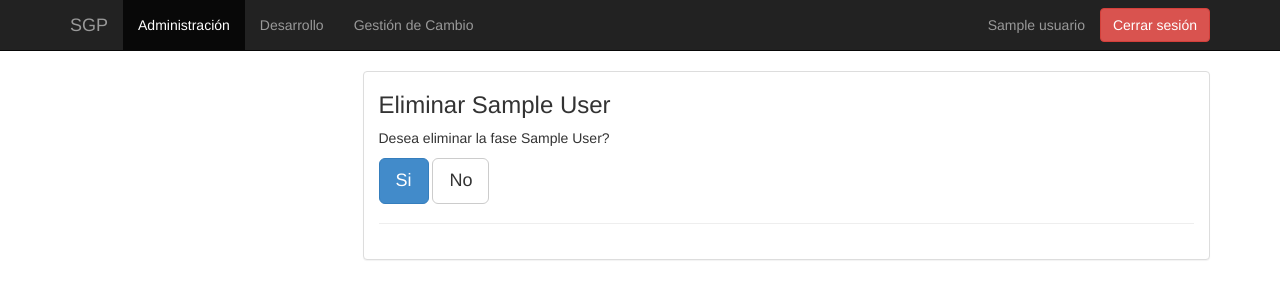
After one commit to 0VAN/SGP, a Django app: template templates/eliminarfase.html in a window 1280 px wide. The commit adds this page. Shown: the top 300 px of the page. Run offline with Django 3.2, Linux system fonts and the light colour scheme; tables that the repository leaves empty hold one stand-in row (values such as "Sample post"); the template is opened without the code that fills it: values that come from a table or form of the project are taken from there, most other values are stand-ins (such as "Sample title", 1, 10 or a date in 2020); parts of the project's set-up code (start-up, migrations or seed data) failed here and were passed over; some libraries are stand-ins or nearby versions.

Commit message:
Eliminacion de Fase

```diff
--- a/SGP/urls.py
+++ b/SGP/urls.py
@@ -20,5 +20,8 @@ urlpatterns = patterns('',
     url(r'^administracion/fases/nuevo/$', 'administracion.views.crear_fase'),
     url(r'^administracion/fases/detalle/(?P<idFase>\d+)$', 'administracion.views.detalle_fase'),
     url(r'^administracion/fases/(?P<idFase>\d+)/modificar/$', 'administracion.views.modificar_fase'),
+    url(r'^administracion/fases/(?P<idFase>\d+)/eliminar/$', 'administracion.views.vista_eliminar_fase'),
+    url(r'^administracion/fases/(?P<idFase>\d+)/eliminado/$', 'administracion.views.eliminar_fase'),
+
 
 )
--- a/templates/detallefase.html
+++ b/templates/detallefase.html
@@ -6,7 +6,7 @@
 
 {%  block botones %}
     <li><a href="{% url 'administracion.views.modificar_fase' fase.id %}" class="btn btn-default">Modificar Fase</a></li>
-    <li><a href="#" class="btn btn-default">Eliminar Fase</a></li>
+    <li><a href="{% url 'administracion.views.vista_eliminar_fase' fase.id %}" class="btn btn-default">Eliminar Fase</a></li>
 {% endblock %}
 {% block contenido %}
     <dl>
--- /dev/null
+++ b/templates/eliminarfase.html
@@ -0,0 +1,17 @@
+{% extends 'base.html' %}
+{% block titulo %}Eliminar Fase{% endblock %}
+{% block encabezado %}Eliminar {{ fase.Nombre }}{% endblock %}
+{% block usuario %}{{ usuario }}{% endblock %}
+{% block activo-admin %}active{% endblock %}
+
+{%  block botones %}
+{% endblock %}
+{% block contenido %}
+    <p>Desea eliminar la fase {{ fase.Nombre }}?</p>
+    <p>
+        <a  class="btn btn-primary btn-lg" href="{% url 'administracion.views.eliminar_fase' fase.id %}">Si</a>
+        <a class="btn btn-default btn-lg" href="/administracion/fases/">No</a>
+    </p>
+
+
+{% endblock %}
--- a/templates/mod-fase.html
+++ b/templates/mod-fase.html
@@ -1,6 +1,6 @@
 {% extends 'base.html' %}
 {% block titulo %}Modificacion de Fase{% endblock %}
-{% block encabezado %}Modificacion de Fase{% endblock %}
+{% block encabezado %}Modificacion de {{ fase.Nombre }}{% endblock %}
 {% block usuario %}{{ usuario }}{% endblock %}
 {% block activo-admin %}active{% endblock %}
 
```
Also changed, not shown: administracion/views.py (+10 -0 lines), templates/faseeliminada.html (added, +9 -0 lines).
